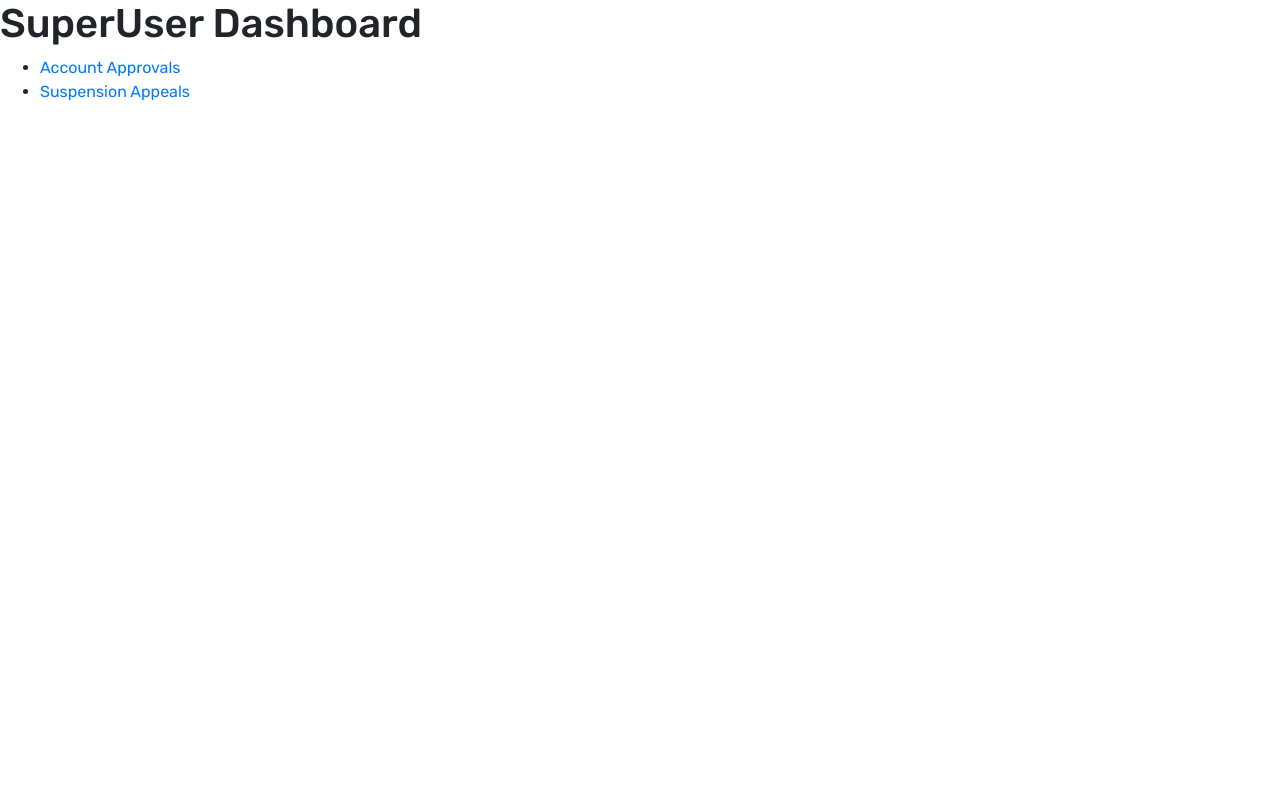
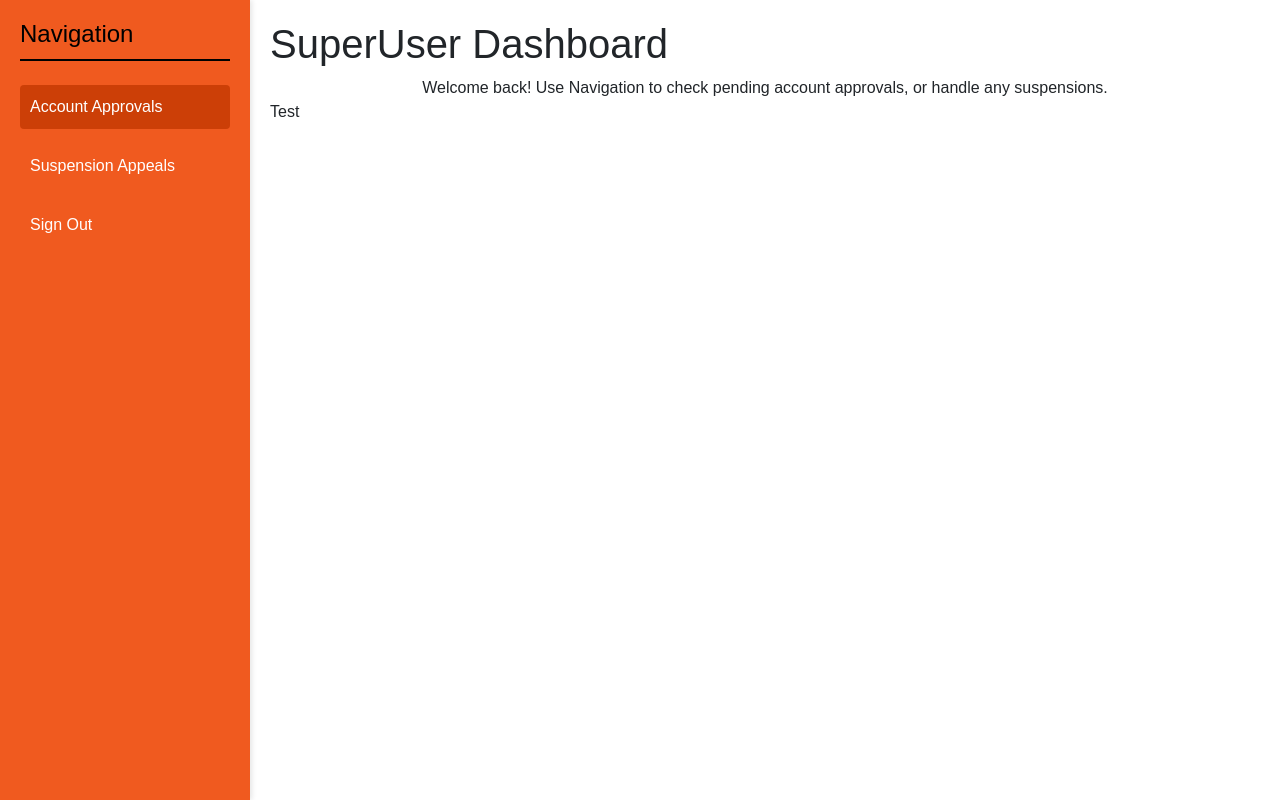
Before and after one commit to israelpina004/Salutorg_SEFP, a React (Create React App) app: page /admin in a window 1280 px wide. Built offline with nearby package versions, Linux system fonts and the light colour scheme.

Commit message:
Update superUserDash.js

```diff
--- a/src/Pages/SuperUser/superUserDash.js
+++ b/src/Pages/SuperUser/superUserDash.js
@@ -1,16 +1,47 @@
-import { Link } from "react-router-dom";
+import React, { useState } from "react";
+import { Navigate } from "react-router-dom";
 import "./superUserDash.css";
 
 function SuperUserDashboard() {
+  const [isLoggedIn, setIsLoggedIn] = useState(true);
+  const [isActive, setIsActive] = useState('approvals');
+
+  const handleSignOut = () => {
+    setIsLoggedIn(false);
+    alert("You've signed out. See you soon!")
+  };
+
+  if (!isLoggedIn) {
+    return <Navigate to="/login" replace />;
+  }
+
+  const handleClick = (tab) => {
+    setIsActive(tab);
+  }
+
     return (
       <div>
-        <h1>SuperUser Dashboard</h1>
-        <nav>
-          <ul>
-            <li><Link to="/admin/approvals">Account Approvals</Link></li>
-            <li><Link to="/admin/suspensions">Suspension Appeals</Link></li>
-          </ul>
-        </nav>
+        <div className="admin-dash">
+          <aside className="sidebar">
+            <h1>Navigation</h1>
+              <ul>
+                <li onClick={() => handleClick('approvals')}
+                style={{ backgroundColor: isActive == 'approvals' ? '#cc3f07' : 'transparent' }}>
+                  Account Approvals</li>
+                  <li onClick={() => handleClick('suspensions')}
+                style={{ backgroundColor: isActive == 'suspensions' ? '#cc3f07' : 'transparent' }}>
+                  Suspension Appeals</li>
+                <li onClick={handleSignOut}>Sign Out</li>
+              </ul>
+          </aside>
+
+          <main className="main">
+            <h1>SuperUser Dashboard</h1>
+            <p1>Welcome back! Use Navigation to check pending account approvals, or handle any suspensions.</p1>
+              {((isActive == 'approvals') && <p>Test</p>) ||
+              ((isActive == 'suspensions') && <p>Test but like,,, the other one</p>)}
+          </main>
+        </div>
       </div>
     );
   }
```
